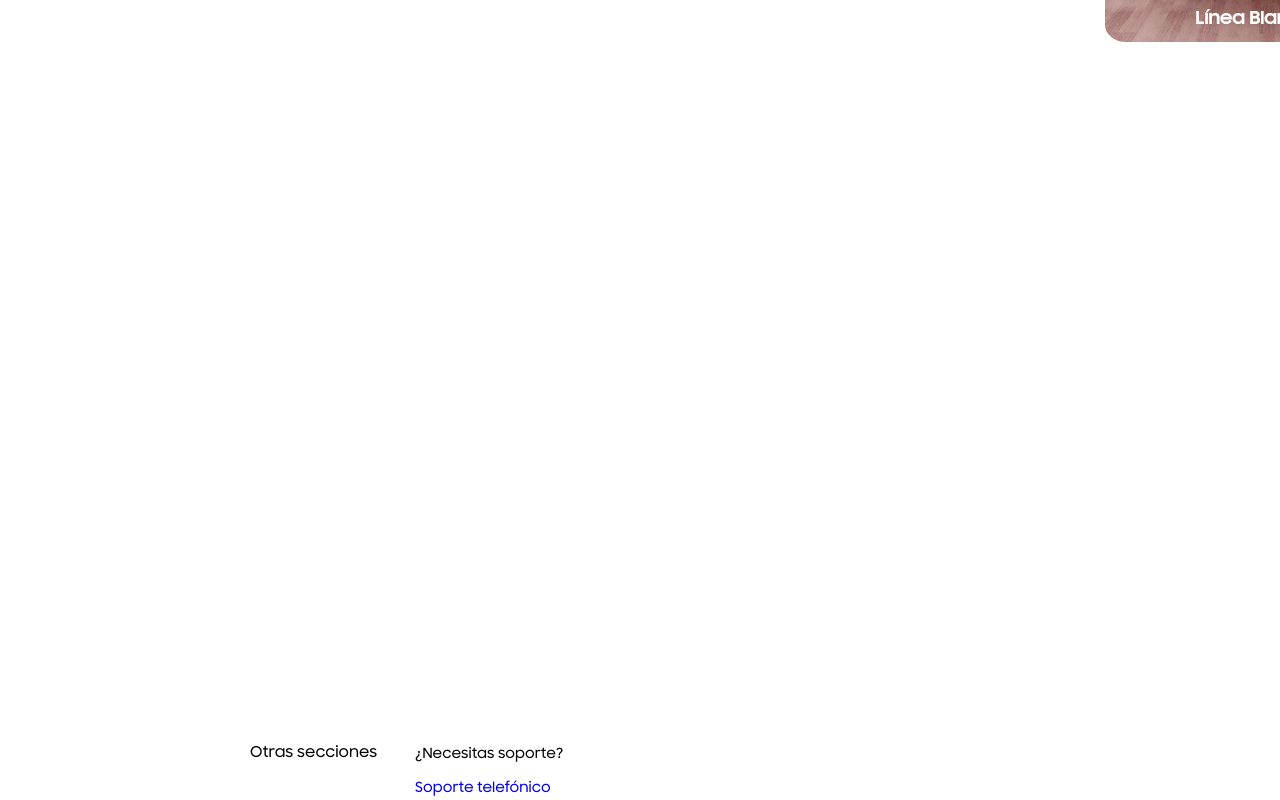
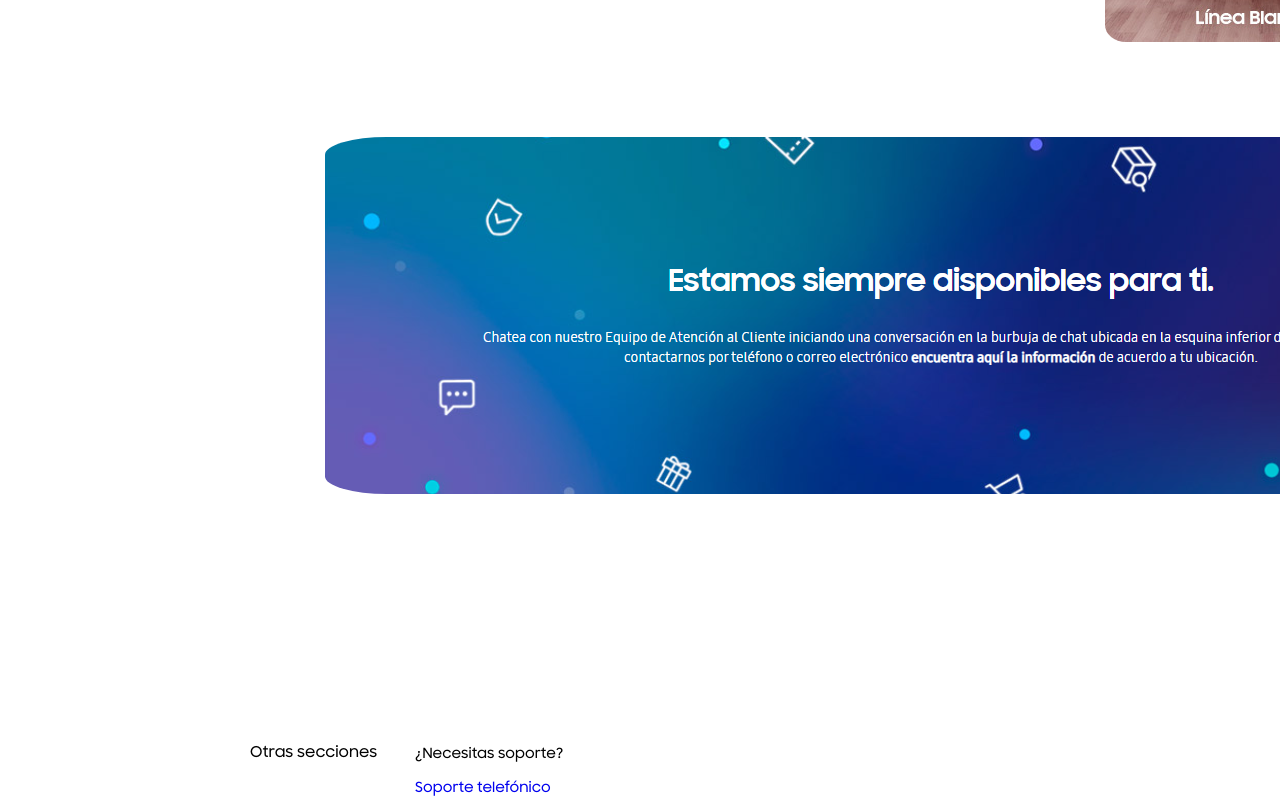
Before and after one commit to Javier19-cmd/Proyecto-1, a React app: page / in a window 1280 px wide. Shown: the part 1660-2460 px from the top of the page. Built offline with nearby package versions, Linux system fonts and the light colour scheme; the HTML template or start-up script is replaced by a standard one.

Commit message:
haciendo cambios

```diff
--- /dev/null
+++ b/src/components/CuadroAzul.css
@@ -0,0 +1,10 @@
+.General{
+    position: relative;
+    top: -800px;
+    left: 325px;
+}
+
+.Cuadro{
+    position: absolute;
+    border-radius: 5%;
+}
--- /dev/null
+++ b/src/components/CuadroAzul.jsx
@@ -0,0 +1,13 @@
+import React from 'react'
+import styles from './CuadroAzul.css'
+import Cuadro from './Cuadro.png'
+
+function CuadroAzul() {
+  return (
+    <div className="General" style={styles}>
+      <img className="Cuadro" src={Cuadro} alt="Cuadrito" />
+    </div>
+  )
+}
+
+export default CuadroAzul
--- a/src/components/Galeria.jsx
+++ b/src/components/Galeria.jsx
@@ -60,7 +60,7 @@ function Galeria() {
         <label htmlFor="Elec" name="Elec">
           <i className="Electrodos">Electrodomésticos</i>
         </label>
-        {/*<div className="slider" />*/}
+        {/* <div className="slider" /> */}
       </nav>
 
       {/* Sección en donde irán las imágenes */}
--- a/src/components/Todo.jsx
+++ b/src/components/Todo.jsx
@@ -8,15 +8,17 @@ import Franja1 from './Franja1'
 import Franja2 from './Franja2'
 import Franja3 from './Franja3'
 import Galeria from './Galeria'
+import CuadroAzul from './CuadroAzul'
 import Pie from './Pie'
 
 function Todo() {
-  return (
+  return(
     <div className="Todo" style={styles}>
       <Franja1 />
       <Franja2 />
       <Franja3 />
       <Galeria />
+      <CuadroAzul />
       <Pie />
     </div>
   )
```
Also changed, not shown: src/components/example.html (+6 -6 lines), src/components/Cuadro.png (added), src/components/Imagen23.png (added), 1 other file (tests, documents, lock files or other folders).
